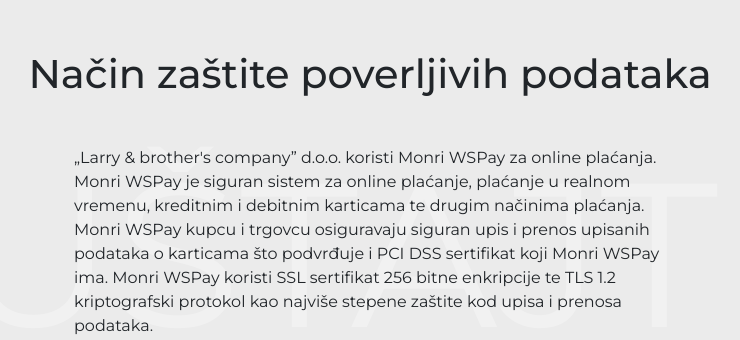
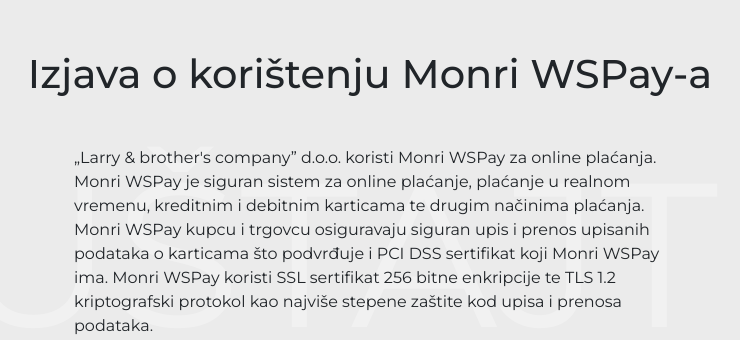
Before and after one commit to miiihaaas/Astal, a Flask app: page /izjava-o-koristenju-monri-wspay in a window 1280 px wide. Shown: the part 180-520 px from the top of the page, without its empty margins (270-1010 px from the left). Run offline with Flask 3, Linux system fonts and the light colour scheme; data that the repository does not hold is empty; parts of the project's set-up code (start-up, migrations or seed data) failed here and were passed over; some libraries are stand-ins or nearby versions.

Commit message:
Miki-27-03-2026-2

```diff
--- a/astal/templates/izjava_o_koristenju_monri_wspay.html
+++ b/astal/templates/izjava_o_koristenju_monri_wspay.html
@@ -1,7 +1,7 @@
 {% extends 'layout.html' %}
 {% block content %}
 <div class="container">
-    <h1 class="mb-5">Način zaštite poverljivih podataka</h1>
+    <h1 class="mb-5">Izjava o korištenju Monri WSPay-a</h1>
     <div class="row mb-5">
         <div class="col-md-6 pdf-box">
             „Larry &amp; brother&#39;s company” d.o.o. koristi Monri WSPay za online plaćanja.
--- a/astal/templates/izjava_o_zastiti_prenosa_podataka.html
+++ b/astal/templates/izjava_o_zastiti_prenosa_podataka.html
@@ -1,7 +1,7 @@
 {% extends 'layout.html' %}
 {% block content %}
 <div class="container">
-    <h1 class="mb-5">Način zaštite poverljivih podataka</h1>
+    <h1 class="mb-5">Izjava o zaštiti prenosa ličnih podataka</h1>
     <div class="row mb-5">
         <div class="col-md-6 pdf-box">
             Zaštita ličnih podataka u skladu sa Opštom uredbom o zaštiti podataka Evropskog parlamenta i
```
